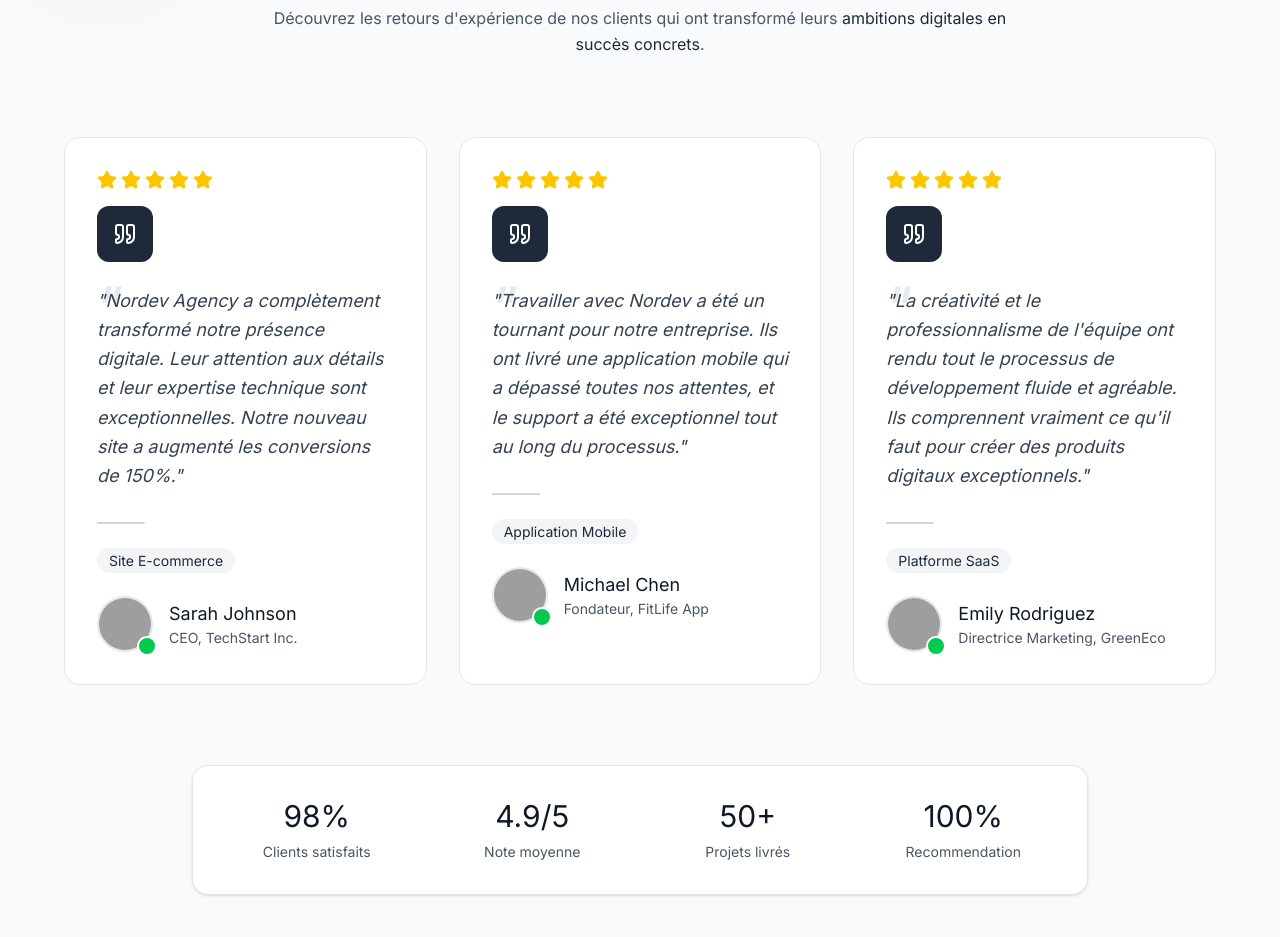
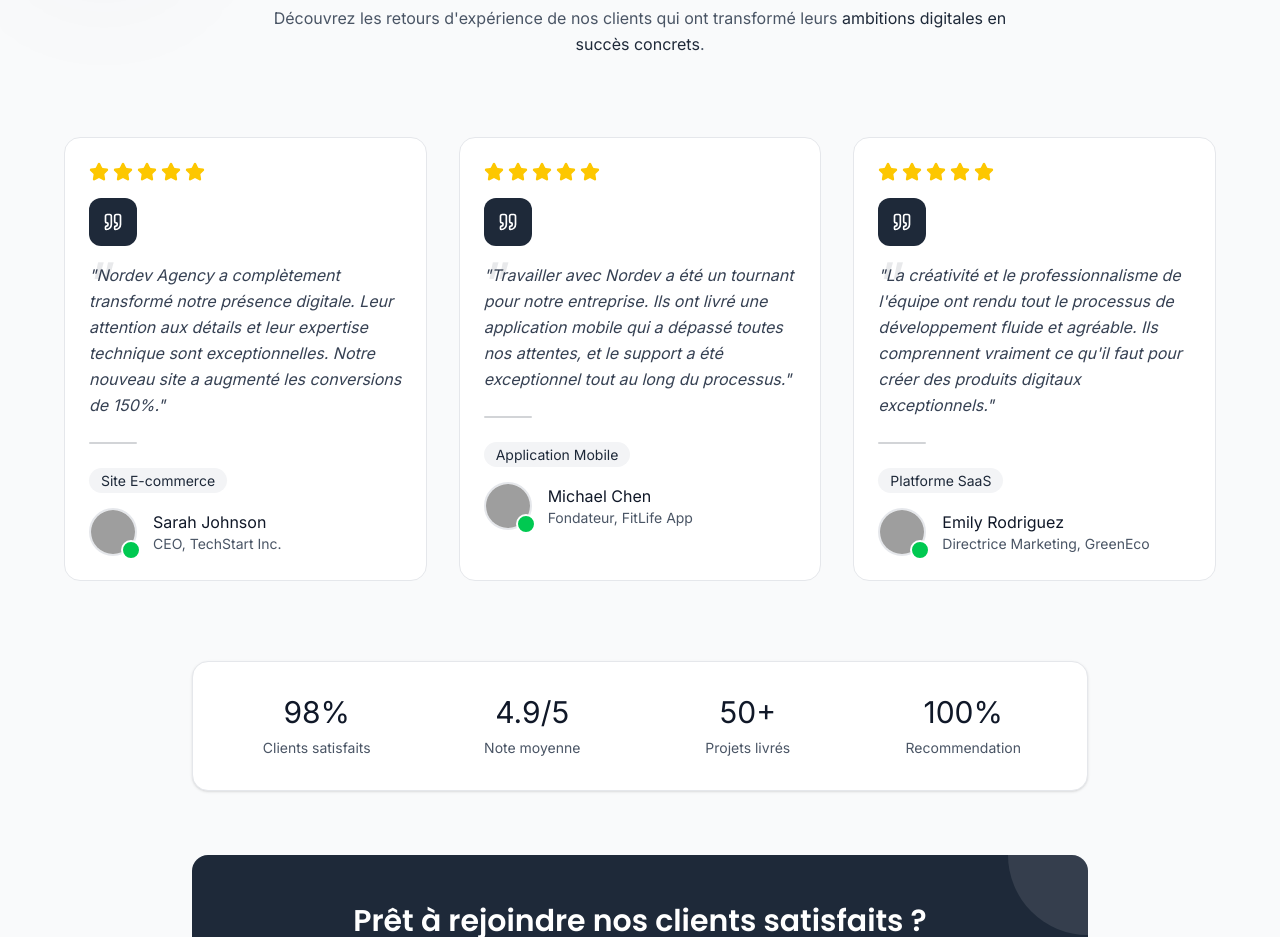
Before and after one commit to freddymk313/nordevagency, a Next.js app: page / in a window 1280 px wide. Shown: the part 5280-6217 px from the top of the page. Built offline with nearby package versions, Linux system fonts and the light colour scheme; grey boxes are pictures that could not be loaded.

Commit message:
testimonial 2

```diff
--- a/components/Testimonials.tsx
+++ b/components/Testimonials.tsx
@@ -57,7 +57,7 @@ const Testimonials = () => {
           {testimonials.map((testimonial, index) => (
             <div
               key={index}
-              className="group bg-white border border-gray-200 rounded-2xl hover:border-gray-800 transition-all duration-500 hover:shadow-2xl hover:-translate-y-2 relative overflow-hidden p-8"
+              className="group bg-white border border-gray-200 rounded-2xl hover:border-gray-800 transition-all duration-500 hover:shadow-2xl hover:-translate-y-2 relative overflow-hidden p-6"
             >
               {/* Fond décoratif */}
               {/* <div className="absolute top-0 right-0 w-20 h-20 bg-gray-800/5 rounded-full -translate-y-10 translate-x-10 group-hover:scale-150 transition-transform duration-700" /> */}
@@ -74,12 +74,12 @@ const Testimonials = () => {
                 </div>
 
                 {/* Icône de citation */}
-                <div className="w-14 h-14 bg-gray-800 rounded-xl flex items-center justify-center mb-6 group-hover:bg-gray-900 transition-colors duration-300">
-                  <Quote className="w-6 h-6 text-white" />
+                <div className="w-12 h-12 bg-gray-800 rounded-xl flex items-center justify-center mb-4 group-hover:bg-gray-900 transition-colors duration-300">
+                  <Quote className="w-5 h-5 text-white" />
                 </div>
 
                 {/* Citation */}
-                <blockquote className="text-gray-700 leading-relaxed text-lg mb-8 italic relative">
+                <blockquote className="text-gray-700 leading-relaxed text-base mb-6 italic relative">
                   "{testimonial.quote}"
                   <div className="absolute -top-2 -left-2 text-6xl text-gray-800/10 font-serif">"</div>
                 </blockquote>
@@ -88,7 +88,7 @@ const Testimonials = () => {
                 <div className="w-12 h-0.5 bg-gray-800/20 mb-6 rounded-full" />
 
                 {/* Type de projet */}
-                <div className="mb-6">
+                <div className="mb-4">
                   <span className="text-sm font-semibold text-gray-800 bg-gray-100 px-3 py-1 rounded-full">
                     {testimonial.project}
                   </span>
@@ -100,12 +100,12 @@ const Testimonials = () => {
                     <img
                       src={testimonial.avatar}
                       alt={testimonial.author}
-                      className="w-14 h-14 rounded-full object-cover border-2 border-gray-200 group-hover:border-gray-800 transition-colors duration-300"
+                      className="w-12 h-12 rounded-full object-cover border-2 border-gray-200 group-hover:border-gray-800 transition-colors duration-300"
                     />
                     <div className="absolute -bottom-1 -right-1 w-5 h-5 bg-green-500 rounded-full border-2 border-white"></div>
                   </div>
                   <div className="flex-1">
-                    <div className="font-bold text-gray-900 text-lg group-hover:text-gray-800 transition-colors">
+                    <div className="font-bold text-gray-900 text-base group-hover:text-gray-800 transition-colors">
                       {testimonial.author}
                     </div>
                     <div className="text-gray-600 text-sm">{testimonial.role}</div>
```
